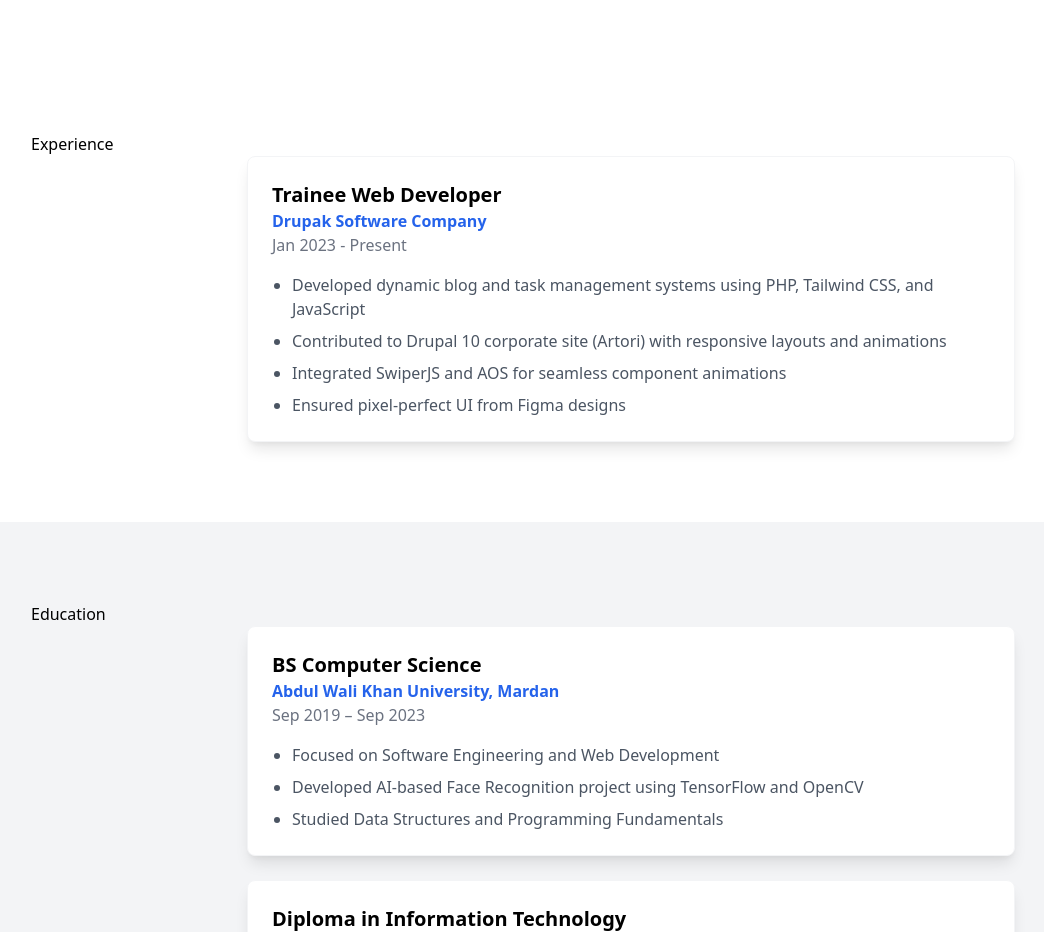
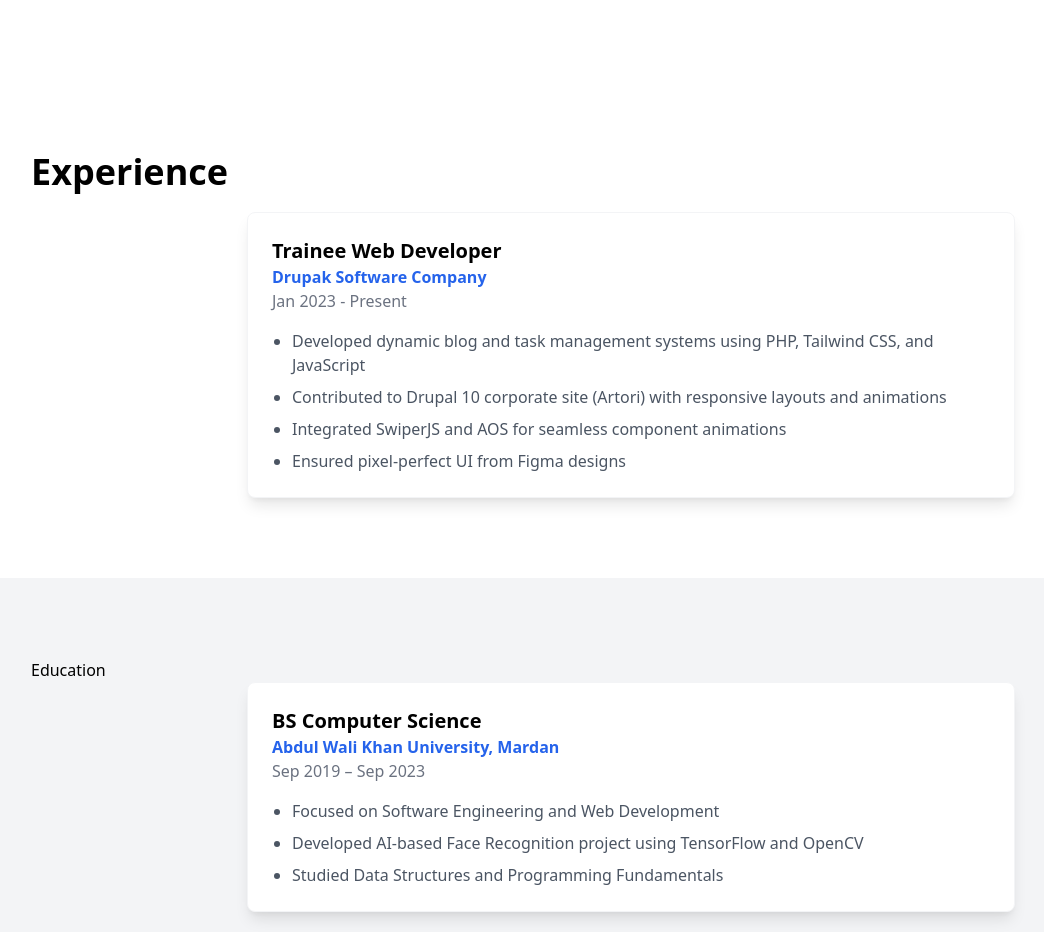
Before and after one commit to ShahabRasool/My-Portfolio, a website: page Portfoolio.html in a window 1280 px wide. Shown: the part 1400-2332 px from the top of the page, without its empty margins (9-1053 px from the left). Drawn offline with nearby package versions, Linux system fonts and the light colour scheme.

Commit message:
add some changes

```diff
--- a/Portfoolio.html
+++ b/Portfoolio.html
@@ -194,7 +194,7 @@
         <!-- Experience Section -->
         <section id="experience" class="py-20 bg-white px-5 md:px-10 xl:px-[80px] 2xl:px-[120px]">
             <div class="mx-auto">
-                <h2 class="section-title" data-aos="fade-up">Experience</h2>
+                <h2 class="section-title  py-5 text-4xl font-bold" data-aos="fade-up">Experience</h2>
                 <div class="max-w-3xl mx-auto space-y-6">
                     <div class="bg-white p-6 rounded-lg shadow-lg border border-gray-100 hover:shadow-xl transition hover:border-blue-600" data-aos="fade-up">
                         <h3 class="text-xl font-bold text-dark hover:text-blue-600 transition">Trainee Web Developer</h3>
```
